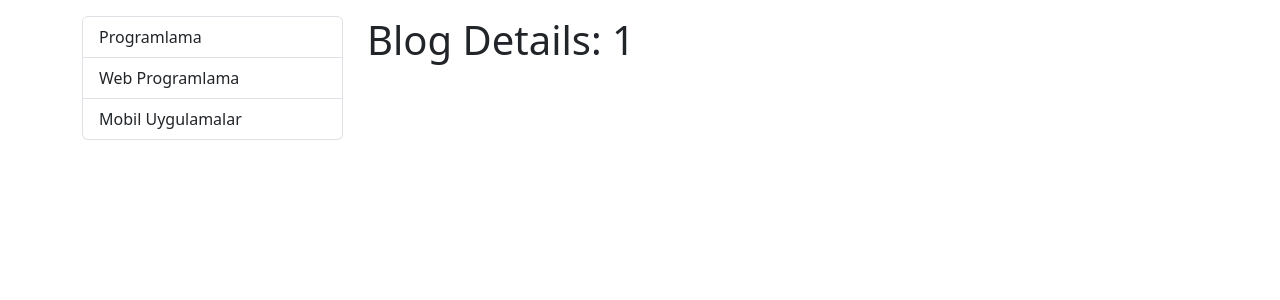
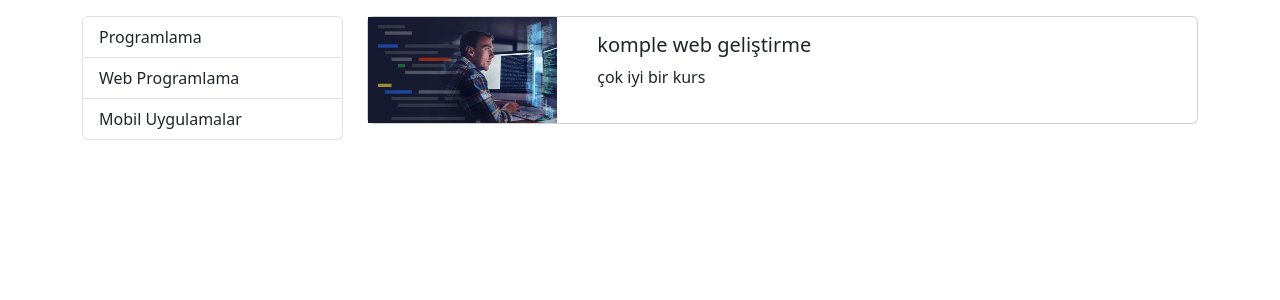
Before and after one commit to SerpilOzguven/Django-Blogapp, a Django app: page /blogs/1 in a window 1280 px wide. Shown: the part 56-356 px from the top of the page. Run offline with Django 4.2, Linux system fonts and the light colour scheme; some libraries are stand-ins or nearby versions.

Commit message:
showing blog detail

```diff
--- a/blog/templates/blog/blog-details.html
+++ b/blog/templates/blog/blog-details.html
@@ -1,4 +1,5 @@
 {% extends 'base.html' %}
+{% load static %}
 
 {% block title %} Blog Details {% endblock title %}
 
@@ -12,8 +13,21 @@
                 {% include 'partials/_categories.html' %}
             </div>
             <div class="col-9">
-                <h1>Blog Details: {{ id }}</h1>
-
+               <div class="card mb-3">
+                    <div class="row">
+                        <div class="col-md-3">
+                            <img src="{% static 'img/'|add:blog.image %}" alt="" class="img-fluid">
+                        </div>
+                        <div class="col-md-9">
+                            <div class="card-body">
+                                <h5 class="card-title">
+                                    {{ blog.title }}
+                                </h5>
+                                <p class="card-text">{{ blog.description }}</p>
+                            </div>
+                        </div>
+                    </div>
+                </div>
             </div>
         </div>
     </div>
--- a/blog/views.py
+++ b/blog/views.py
@@ -51,6 +51,18 @@ def blogs(request):
 
 
 def blog_details(request, id):
+    # blogs= data["blogs"]
+    # slectedBlog = None
+
+    # for blog in blogs:
+    #    if blog["id"] == id:
+    #        selectedBlog = blog
+
+    blogs = data["blogs"]
+    selectedBlog = [blog for blog in blogs if blog["id"]==id][0]
+
+
+
     return render(request,"blog/blog-details.html", {
-        "id":id
+        "blog":selectedBlog
     })
```
Also changed, not shown: blog/templates/blog/partials/_blog.html (+4 -5 lines).
